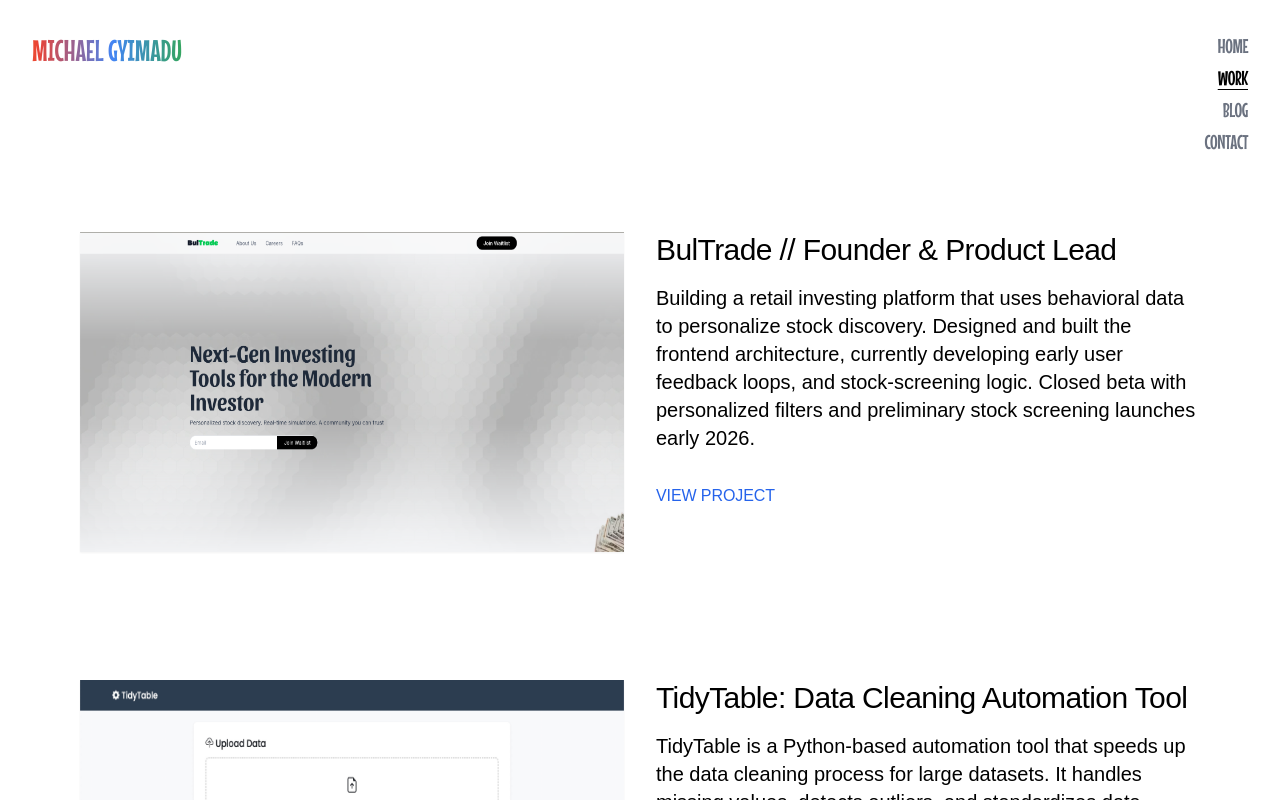
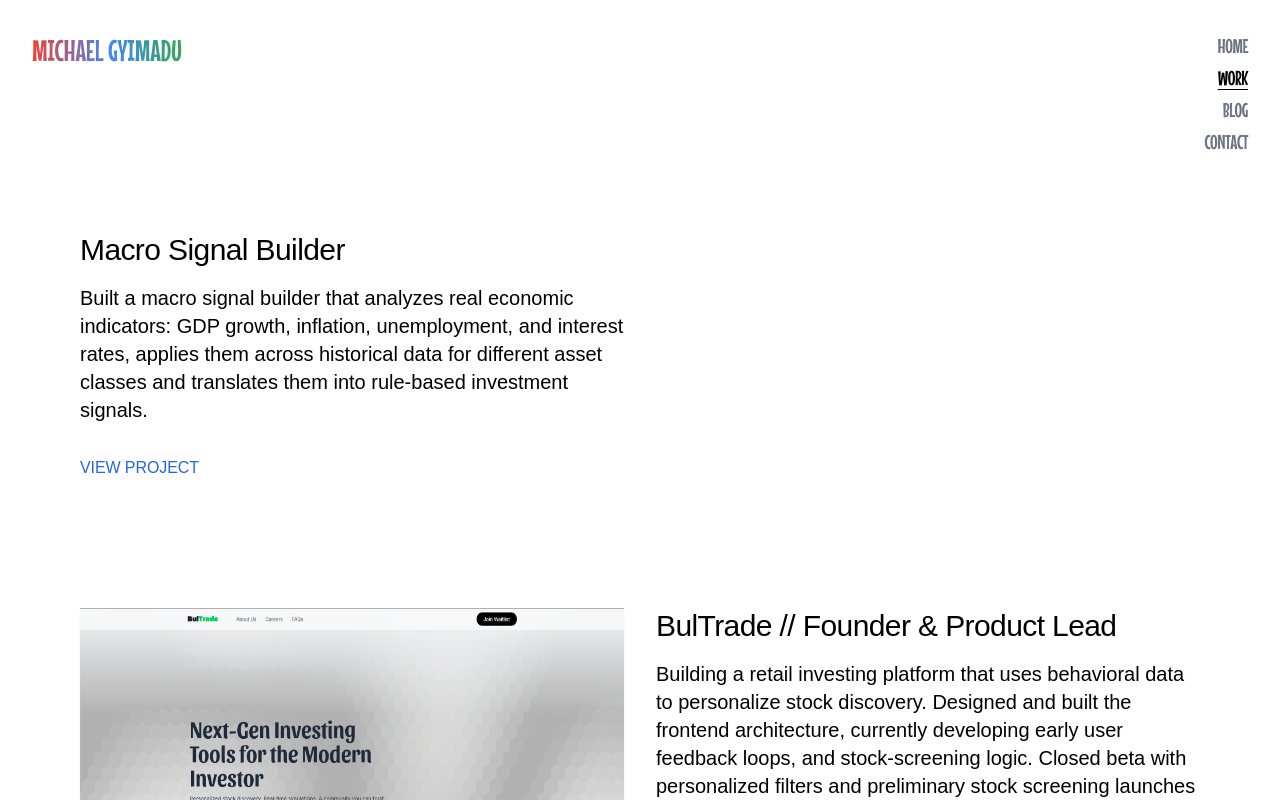
Before and after one commit to gyimadu/portfolio, a Next.js app: page /portfolio in a window 1280 px wide. Shown: the top 800 px of the page. Built offline with nearby package versions, Linux system fonts and the light colour scheme; a web font is replaced by a local one.

Commit message:
added a new project to the portfolio page

```diff
--- a/src/app/portfolio/page.tsx
+++ b/src/app/portfolio/page.tsx
@@ -13,6 +13,11 @@ export default function Portfolio() {
       features: ["Features: Market data integration, signal generation, automated portfolio updates, risk management"],
       tools: ["Tools: Python, Pandas, NumPy, yFinance, Object-Oriented Programming"]
     },*/
+    {
+      title: "Macro Signal Builder",
+      description: "Built a macro signal builder that analyzes real economic indicators: GDP growth, inflation, unemployment, and interest rates, applies them across historical data for different asset classes and translates them into rule-based investment signals.",
+      link: "https://github.com/gyimadu/"
+    },
     {
       title: "BulTrade // Founder & Product Lead",
       description: "Building a retail investing platform that uses behavioral data to personalize stock discovery. Designed and built the frontend architecture, currently developing early user feedback loops, and stock-screening logic. Closed beta with personalized filters and preliminary stock screening launches early 2026.",
```
